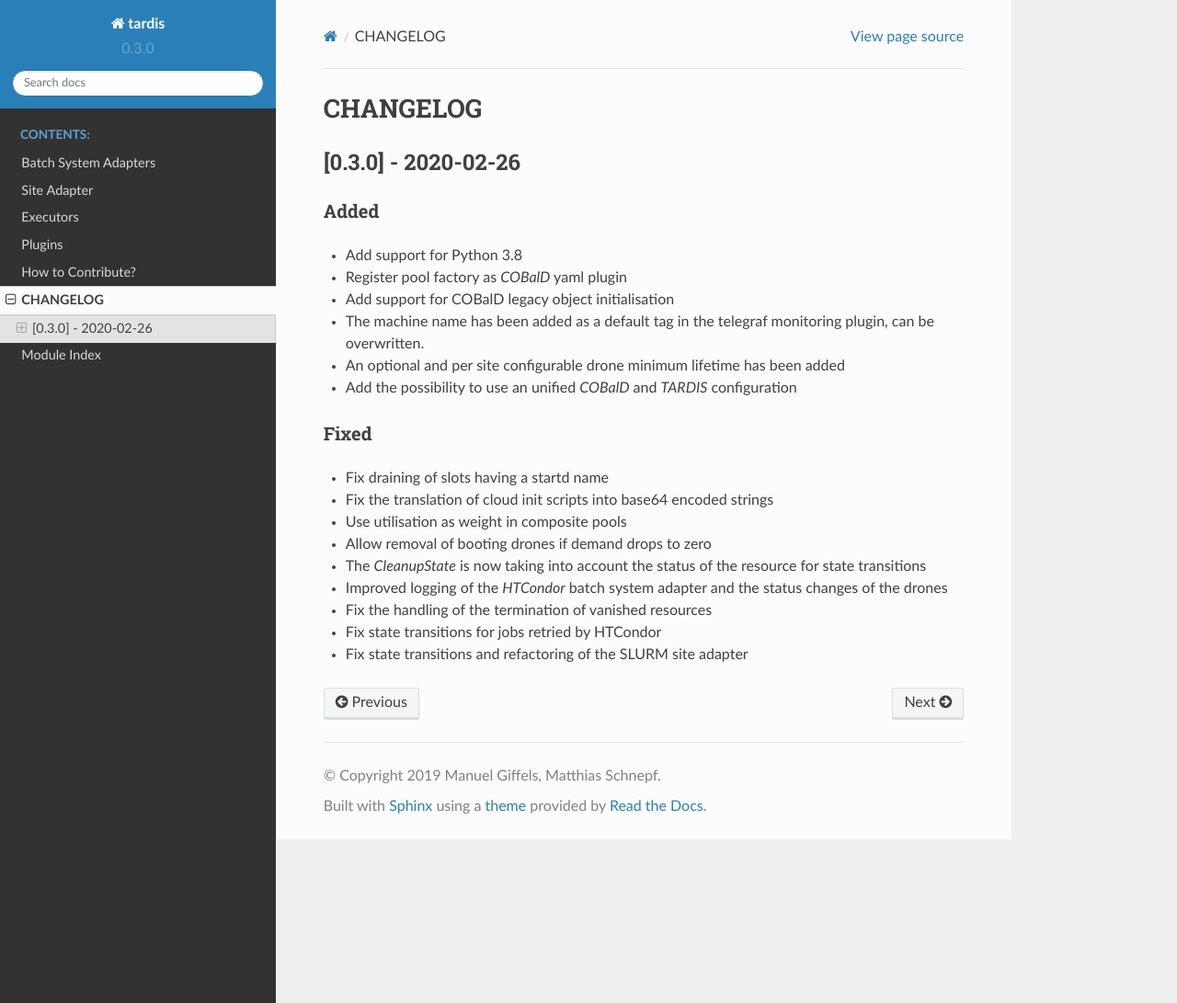
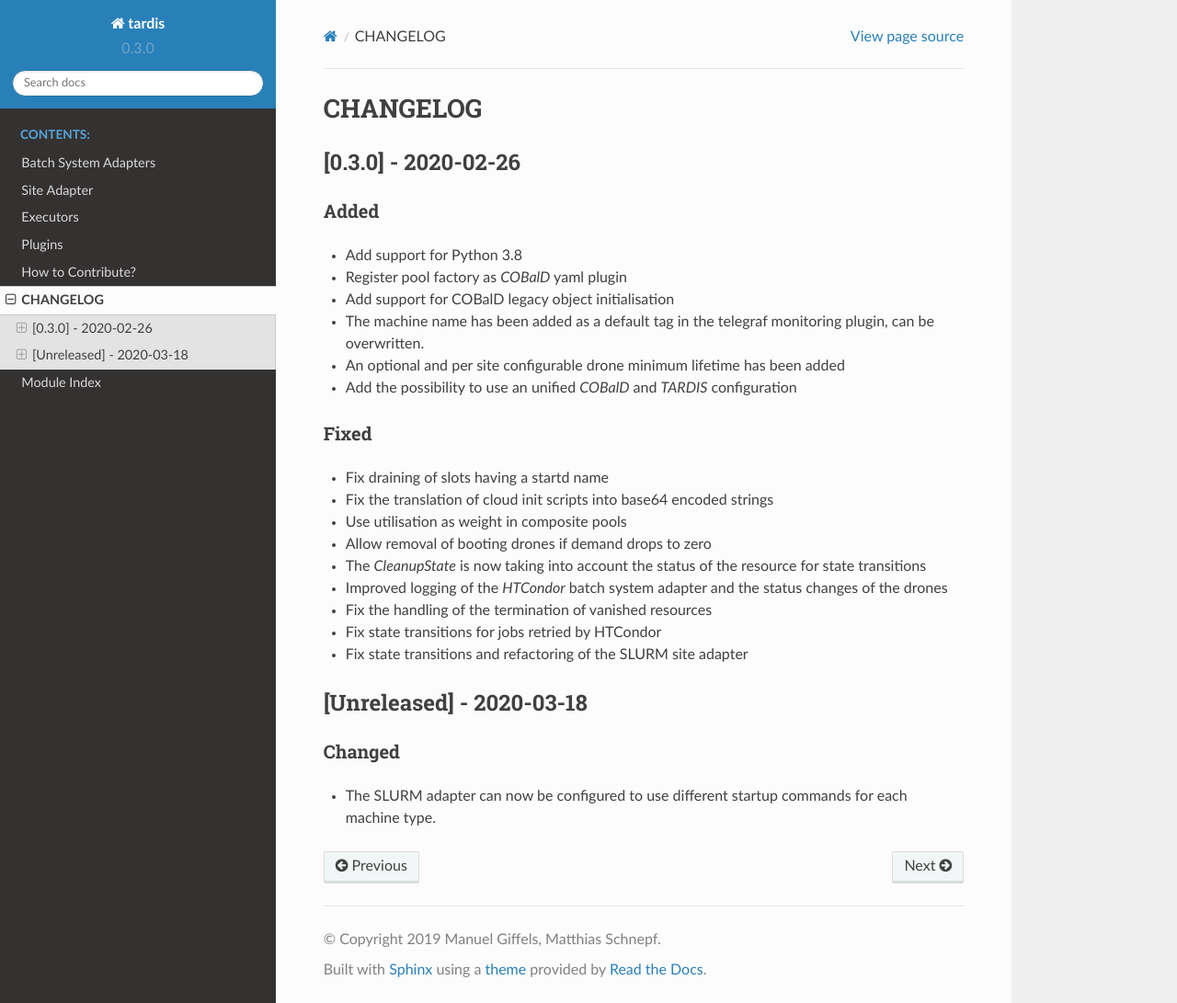
Before and after one commit to MatterMiners/tardis, a Sphinx documentation site: the page built from docs/source/changelog.rst, in a window 1280 px wide and 1091 px high. Shown: the whole window at 92% size. Built offline with Sphinx 7.4.7 and the Read the Docs theme 2.0.0, drawn with Linux system fonts in a browser that asks for light colours.

Commit message:
Add change log

```diff
--- a/docs/source/changelog.rst
+++ b/docs/source/changelog.rst
@@ -31,3 +31,11 @@ Fixed
 * Fix the handling of the termination of vanished resources
 * Fix state transitions for jobs retried by HTCondor
 * Fix state transitions and refactoring of the SLURM site adapter
+
+[Unreleased] - 2020-03-18
+=========================
+
+Changed
+-------
+
+* The SLURM adapter can now be configured to use different startup commands for each machine type.
```
Also changed, not shown: docs/source/changes/138_changed_moved_startupcommand_in_machine_type_configuration.yaml (added, +9 -0 lines).
